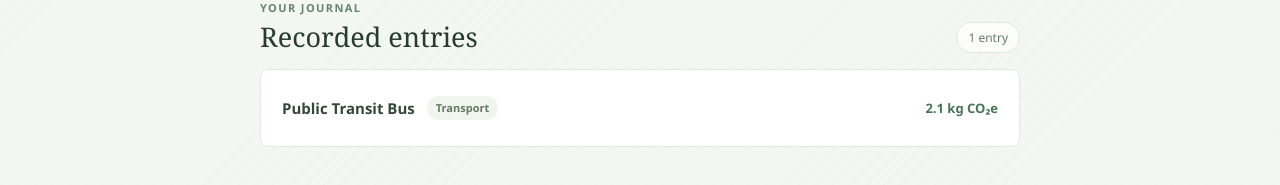
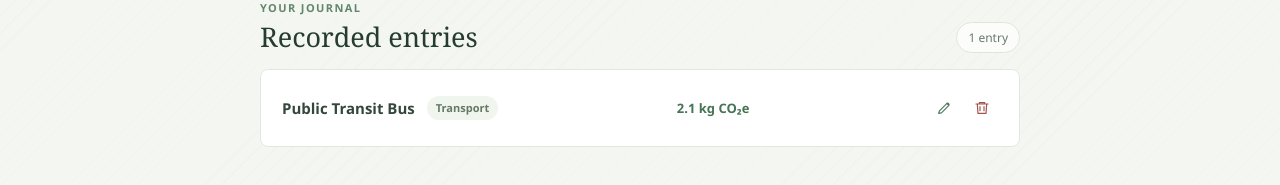
Before and after one commit to edamameren/WebDev-NME-Carbon-Footprint-Tracker, a React (Vite) app: page /log in a window 1280 px wide. Shown: the part 765-950 px from the top of the page. Built offline with nearby package versions, Linux system fonts and the light colour scheme.

Commit message:
Edit + Delete Log Button Added

```diff
--- a/src/App.tsx
+++ b/src/App.tsx
@@ -17,13 +17,31 @@ export function App() {
     setLogs((current) => [log, ...current]);
   };
 
+  const handleUpdateLog = (updatedLog: HabitLog) => {
+    setLogs((current) => current.map((log) => log.id === updatedLog.id ? updatedLog : log));
+  };
+
+  const handleDeleteLog = (id: string) => {
+    setLogs((current) => current.filter((log) => log.id !== id));
+  };
+
   return (
     <Router>
       <div className="app-shell">
         <Navbar />
         <Routes>
           <Route path="/" element={<HomeView logs={logs} />} />
-          <Route path="/log" element={<LogHabitView logs={logs} onAddLog={handleAddLog} />} />
+          <Route
+            path="/log"
+            element={
+              <LogHabitView
+                logs={logs}
+                onAddLog={handleAddLog}
+                onUpdateLog={handleUpdateLog}
+                onDeleteLog={handleDeleteLog}
+              />
+            }
+          />
           <Route path="/analytics" element={<AnalyticsView logs={logs} />} />
         </Routes>
       </div>
--- a/src/index.css
+++ b/src/index.css
@@ -321,6 +321,76 @@ h2 {
   font-weight: 700;
 }
 
+.entry-actions,
+.entry-edit-actions {
+  display: flex;
+  flex-shrink: 0;
+  align-items: center;
+  justify-content: flex-end;
+  gap: 6px;
+}
+
+.entry-action {
+  display: grid;
+  width: 32px;
+  height: 32px;
+  padding: 0;
+  border: 0;
+  border-radius: 4px;
+  background: transparent;
+  color: #527b61;
+  cursor: pointer;
+  place-items: center;
+}
+
+.entry-action svg {
+  width: 16px;
+  height: 16px;
+}
+
+.entry-action:hover {
+  background: #edf5eb;
+}
+
+.entry-action--delete {
+  color: #a6534d;
+}
+
+.entry-action--delete:hover {
+  background: #fbefed;
+}
+
+.entry-action:focus-visible {
+  outline: 2px solid #75a583;
+  outline-offset: 2px;
+}
+
+.activity-row--editing {
+  display: block;
+  background: #fbfdf9;
+}
+
+.entry-edit-form {
+  display: grid;
+  width: 100%;
+  gap: 16px;
+}
+
+.entry-edit-fields {
+  display: grid;
+  grid-template-columns: minmax(0, 1.5fr) minmax(130px, 0.85fr) minmax(100px, 0.55fr);
+  gap: 12px;
+}
+
+.entry-edit-actions {
+  justify-content: flex-end;
+}
+
+.entry-save-button {
+  min-height: 38px;
+  padding: 7px 13px;
+}
+
 .empty-state {
   padding: 26px;
   border: 1px dashed #ccd9cb;
@@ -425,6 +495,9 @@ h2 {
   .activity-row { align-items: flex-start; padding: 15px; gap: 10px; }
   .activity-copy { align-items: flex-start; flex-direction: column; gap: 6px; }
   .activity-value { padding-top: 2px; font-size: 12px; }
+  .entry-actions { flex-direction: column; align-items: flex-end; gap: 2px; }
+  .entry-edit-fields { grid-template-columns: 1fr; }
+  .activity-row--editing { padding: 17px; }
   .habit-form,
   .analytics-panel { padding: 20px; }
 }
--- a/src/views/LogHabitView.tsx
+++ b/src/views/LogHabitView.tsx
@@ -4,12 +4,15 @@ import type { HabitLog } from '../types/footprint';
 interface LogHabitViewProps {
   logs: HabitLog[];
   onAddLog: (log: HabitLog) => void;
+  onUpdateLog: (log: HabitLog) => void;
+  onDeleteLog: (id: string) => void;
 }
 
-export function LogHabitView({ logs, onAddLog }: LogHabitViewProps) {
+export function LogHabitView({ logs, onAddLog, onUpdateLog, onDeleteLog }: LogHabitViewProps) {
   const [category, setCategory] = useState('Transport');
   const [description, setDescription] = useState('');
   const [co2Kg, setCo2Kg] = useState<number>(0);
+  const [editingLog, setEditingLog] = useState<HabitLog | null>(null);
 
   const handleSubmit = (e: React.FormEvent) => {
     e.preventDefault();
@@ -26,6 +29,21 @@ export function LogHabitView({ logs, onAddLog }: LogHabitViewProps) {
     onAddLog(newLog);
     setDescription('');
     setCo2Kg(0);
+  };
+
+  const handleEditSubmit = (e: React.FormEvent) => {
+    e.preventDefault();
+    if (!editingLog || !editingLog.description.trim() || editingLog.co2Kg <= 0) return;
+
+    onUpdateLog({ ...editingLog, description: editingLog.description.trim() });
+    setEditingLog(null);
+  };
+
+  const handleDelete = (log: HabitLog) => {
+    if (window.confirm(`Delete "${log.description}"? This cannot be undone.`)) {
+      onDeleteLog(log.id);
+      if (editingLog?.id === log.id) setEditingLog(null);
+    }
   };
 
   return (
@@ -91,12 +109,71 @@ export function LogHabitView({ logs, onAddLog }: LogHabitViewProps) {
         </div>
         {logs.length > 0 ? <ul className="activity-list">
           {logs.map((log) => (
-            <li key={log.id} className="activity-row">
-              <div className="activity-copy">
-                <p className="activity-title">{log.description}</p>
-                <span className="category-tag">{log.category}</span>
-              </div>
-              <span className="activity-value">{log.co2Kg} kg CO₂e</span>
+            <li key={log.id} className={`activity-row${editingLog?.id === log.id ? ' activity-row--editing' : ''}`}>
+              {editingLog?.id === log.id ? (
+                <form className="entry-edit-form" onSubmit={handleEditSubmit}>
+                  <div className="entry-edit-fields">
+                    <div className="form-field">
+                      <label htmlFor={`edit-description-${log.id}`}>Description</label>
+                      <input
+                        id={`edit-description-${log.id}`}
+                        value={editingLog.description}
+                        onChange={(e) => setEditingLog({ ...editingLog, description: e.target.value })}
+                        required
+                      />
+                    </div>
+                    <div className="form-field">
+                      <label htmlFor={`edit-category-${log.id}`}>Category</label>
+                      <select
+                        id={`edit-category-${log.id}`}
+                        value={editingLog.category}
+                        onChange={(e) => setEditingLog({ ...editingLog, category: e.target.value })}
+                      >
+                        <option value="Transport">Transport</option>
+                        <option value="Energy">Energy</option>
+                        <option value="Diet">Diet</option>
+                        <option value="Waste">Waste</option>
+                      </select>
+                    </div>
+                    <div className="form-field">
+                      <label htmlFor={`edit-co2-${log.id}`}>CO₂ (kg)</label>
+                      <input
+                        id={`edit-co2-${log.id}`}
+                        type="number"
+                        min="0.1"
+                        step="0.1"
+                        value={editingLog.co2Kg}
+                        onChange={(e) => setEditingLog({ ...editingLog, co2Kg: parseFloat(e.target.value) || 0 })}
+                        required
+                      />
+                    </div>
+                  </div>
+                  <div className="entry-edit-actions">
+                    <button type="button" className="entry-action" onClick={() => setEditingLog(null)}>Cancel</button>
+                    <button type="submit" className="primary-button entry-save-button">Save changes</button>
+                  </div>
+                </form>
+              ) : (
+                <>
+                  <div className="activity-copy">
+                    <p className="activity-title">{log.description}</p>
+                    <span className="category-tag">{log.category}</span>
+                  </div>
+                  <span className="activity-value">{log.co2Kg} kg CO₂e</span>
+                  <div className="entry-actions">
+                    <button type="button" className="entry-action" onClick={() => setEditingLog({ ...log })} aria-label={`Edit ${log.description}`} title="Edit entry">
+                      <svg viewBox="0 0 24 24" fill="none" stroke="currentColor" strokeWidth="1.8" strokeLinecap="round" strokeLinejoin="round" aria-hidden="true">
+                        <path d="m16 5 3 3M4 20l4.2-.8L19 8.4a2.1 2.1 0 0 0-3-3L5.2 16.2 4 20Z" />
+                      </svg>
+                    </button>
+                    <button type="button" className="entry-action entry-action--delete" onClick={() => handleDelete(log)} aria-label={`Delete ${log.description}`} title="Delete entry">
+                      <svg viewBox="0 0 24 24" fill="none" stroke="currentColor" strokeWidth="1.8" strokeLinecap="round" strokeLinejoin="round" aria-hidden="true">
+                        <path d="M3 6h18M8 6V4h8v2m3 0-.9 14H5.9L5 6m4 4v6m6-6v6" />
+                      </svg>
+                    </button>
+                  </div>
+                </>
+              )}
             </li>
           ))}
         </ul> : <p className="empty-state">Your entries will appear here after you log a habit.</p>}
```
